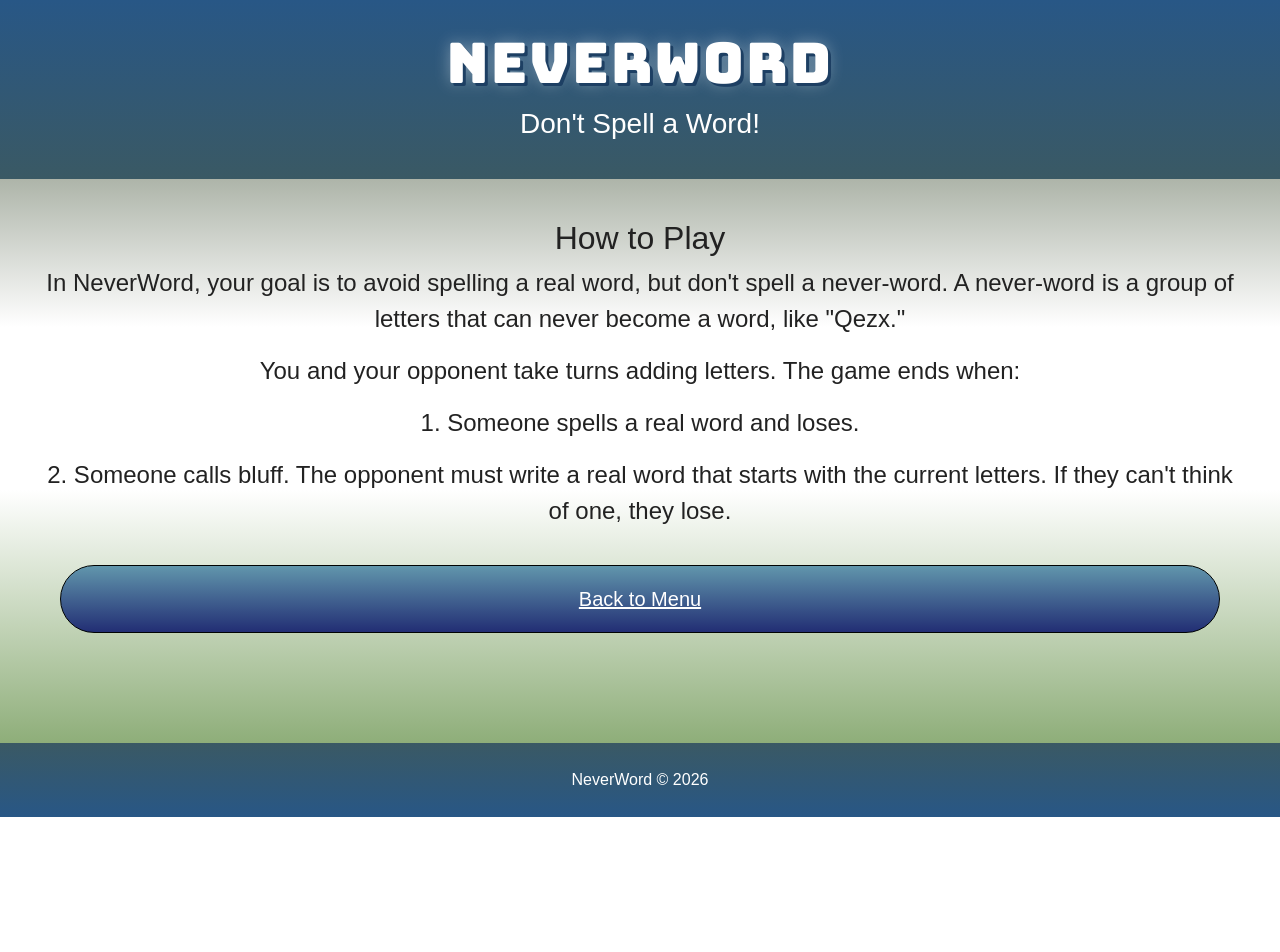
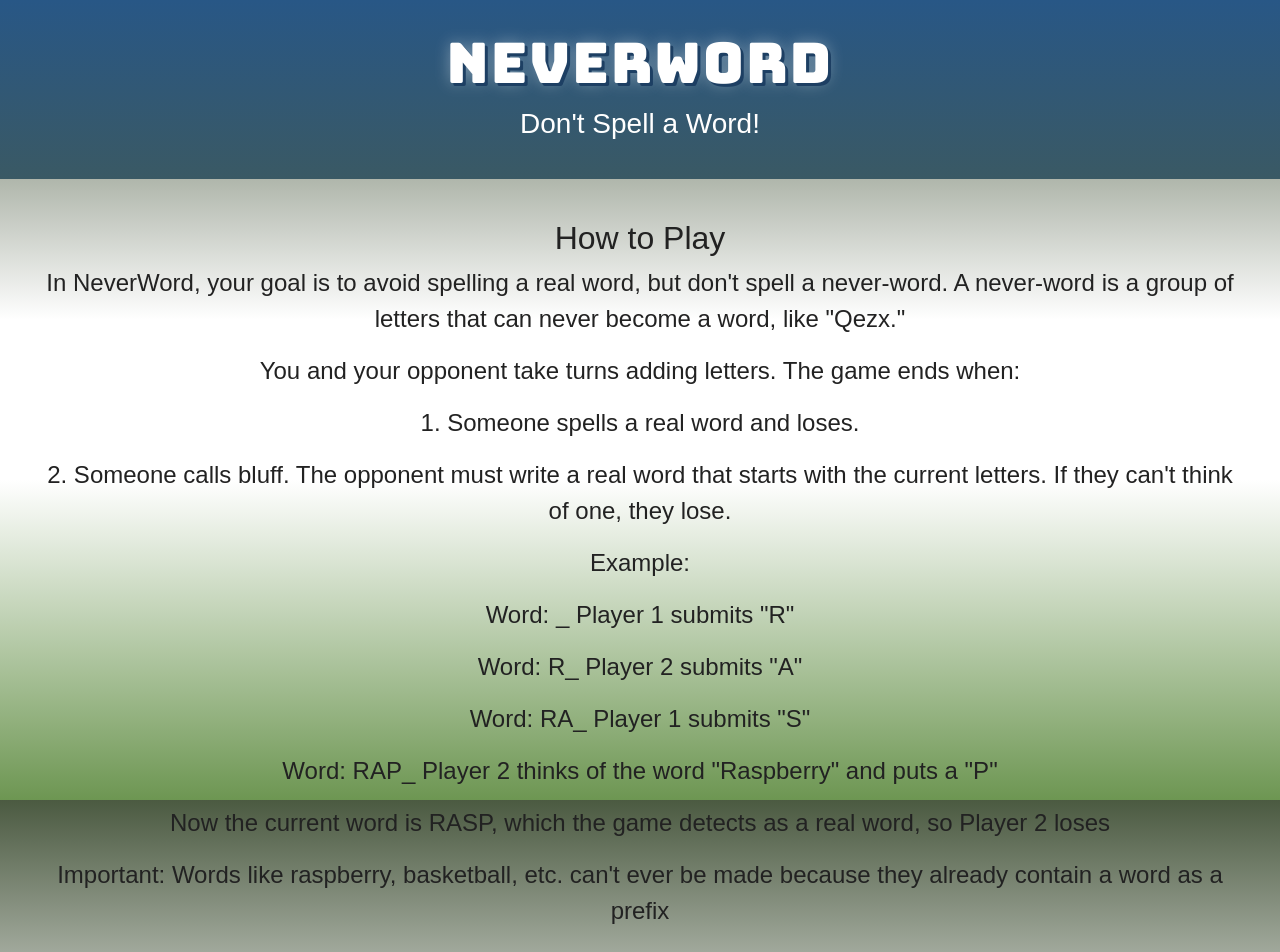
Before and after one commit to tmwonnacott/startup, a React (Vite) app: page /rules in a window 1280 px wide. Shown: the top 952 px of the page. Before the commit the page ends 817 px from the top, so only its background shows below. Built offline with nearby package versions, Linux system fonts and the light colour scheme.

Commit message:
added more details to the rules section

```diff
--- a/src/rules/rules.jsx
+++ b/src/rules/rules.jsx
@@ -11,6 +11,13 @@ export function Rules() {
         <p>You and your opponent take turns adding letters. The game ends when:</p>
         <p>1. Someone spells a real word and loses.</p>
         <p>2. Someone calls bluff. The opponent must write a real word that starts with the current letters. If they can&apos;t think of one, they lose.</p>
+        <p>Example:</p>
+        <p>Word: _ Player 1 submits "R"</p>
+        <p>Word: R_ Player 2 submits "A"</p>
+        <p>Word: RA_ Player 1 submits "S"</p>
+        <p>Word: RAP_ Player 2 thinks of the word "Raspberry" and puts a "P"</p>
+        <p>Now the current word is RASP, which the game detects as a real word, so Player 2 loses</p>
+        <p>Important: Words like raspberry, basketball, etc. can't ever be made because they already contain a word as a prefix</p>
         <Link to="/" className="btn-primary">Back to Menu</Link>
       </main>
     </PageFrame>
```
